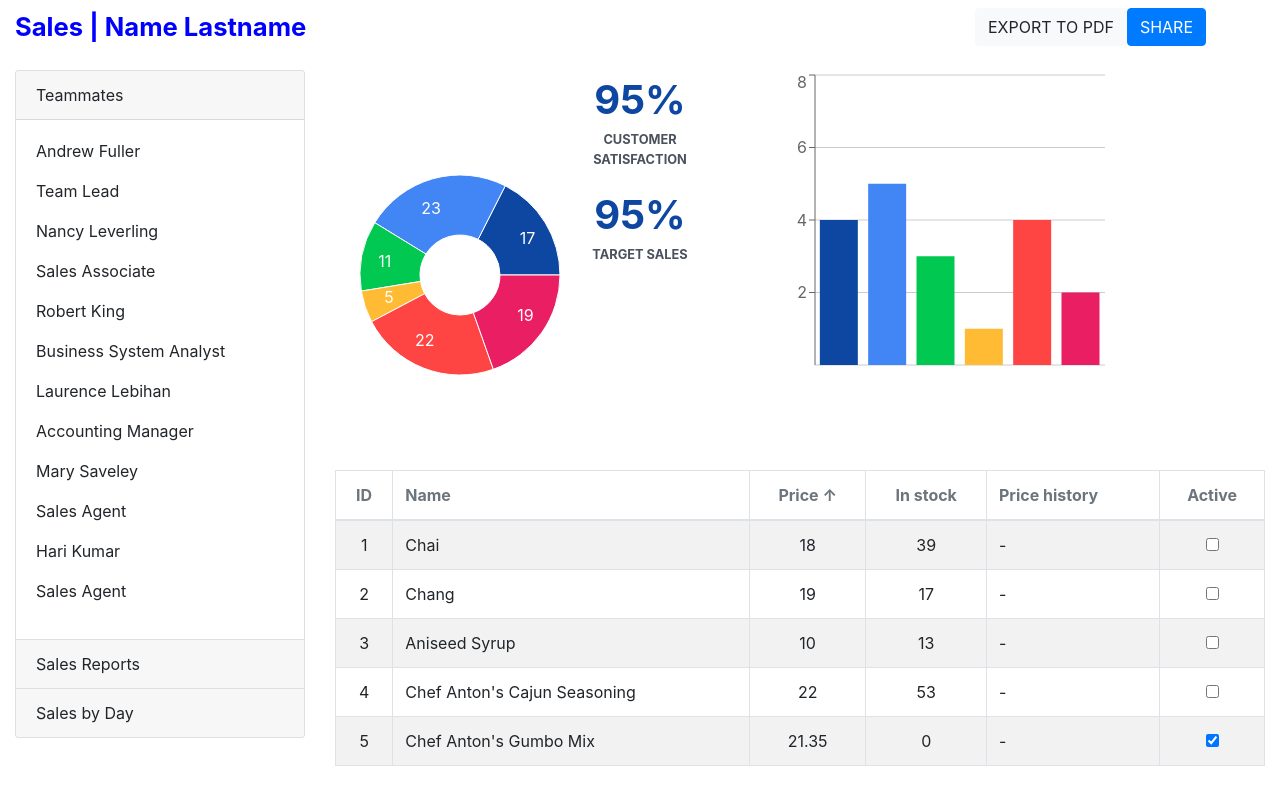
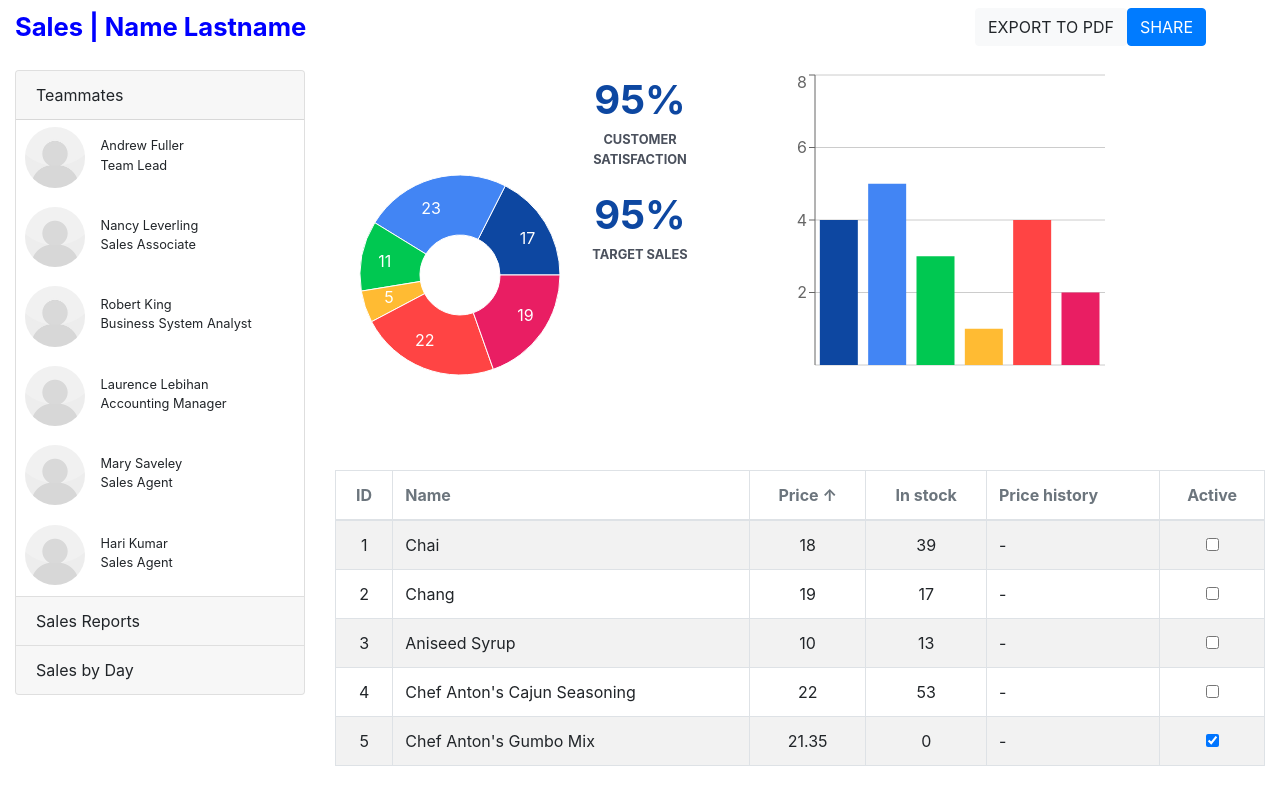
Before and after one commit to agustinmformoso/dashboard, a React (Create React App) app in the folder ui/: page / in a window 1280 px wide. Built offline with nearby package versions, Linux system fonts and the light colour scheme.

Commit message:
accordion style

```diff
--- a/ui/src/Components/AccordionItem/index.jsx
+++ b/ui/src/Components/AccordionItem/index.jsx
@@ -1,11 +1,20 @@
 import React from 'react'
 import "./styles.css";
+import Row from 'react-bootstrap/Row';
+import Col from 'react-bootstrap/Col';
 
 const AccordionItem = ({ t }) => {
     return (
-        <div>
-            <p>{t.name} {t.last_name}</p>
-            <p>{t.rol}</p>
+        <div className="itemContainer p-2">
+            <Row>
+                <Col md={3} className="picContainer ml-3">
+                    <img src='profilepic.jpg' alt="pic" className="profilePic" />
+                </Col>
+                <Col md={8} className="tmContainer">
+                    <span>{t.name} {t.last_name}</span>
+                    <p>{t.rol}</p>
+                </Col>
+            </Row>
         </div>
     )
 }
--- a/ui/src/Components/AccordionItem/styles.css
+++ b/ui/src/Components/AccordionItem/styles.css
@@ -0,0 +1,19 @@
+.profilePic{
+    width: 80%;
+    border-radius: 50%;
+    display: inline-block;
+}
+.picContainer, .tmContainer{
+    padding: 0;
+    cursor: default;
+}
+
+.tmContainer{
+    font-size: 80%;
+    margin-top: 3%;
+}
+
+.itemContainer:hover{
+    background-color: blue;
+    color: white;
+}
--- a/ui/src/Components/AccordionPanel/index.jsx
+++ b/ui/src/Components/AccordionPanel/index.jsx
@@ -9,11 +9,11 @@ const AccordionPanel = () => {
     return (
         <Accordion defaultActiveKey="0">
             <Card>
-                <Accordion.Toggle as={Card.Header} eventKey="0">
+                <Accordion.Toggle as={Card.Header} eventKey="0" className="cardHeader">
                     Teammates
                 </Accordion.Toggle>
                 <Accordion.Collapse eventKey="0">
-                    <Card.Body>
+                    <Card.Body className="p-0">
                         <div>
                             {
                                 data.teammates.map((t) => (
@@ -25,7 +25,7 @@ const AccordionPanel = () => {
                 </Accordion.Collapse>
             </Card>
             <Card>
-                <Accordion.Toggle as={Card.Header} eventKey="1">
+                <Accordion.Toggle as={Card.Header} eventKey="1" className="cardHeader">
                     Sales Reports
                 </Accordion.Toggle>
                 <Accordion.Collapse eventKey="1">
@@ -33,7 +33,7 @@ const AccordionPanel = () => {
                 </Accordion.Collapse>
             </Card>
             <Card>
-                <Accordion.Toggle as={Card.Header} eventKey="2">
+                <Accordion.Toggle as={Card.Header} eventKey="2" className="cardHeader">
                     Sales by Day
                 </Accordion.Toggle>
                 <Accordion.Collapse eventKey="2">
--- a/ui/src/Components/AccordionPanel/styles.css
+++ b/ui/src/Components/AccordionPanel/styles.css
@@ -0,0 +1,3 @@
+.cardHeader{
+    cursor: pointer;
+}
```
Also changed, not shown: ui/public/profilepic.jpg (added).
